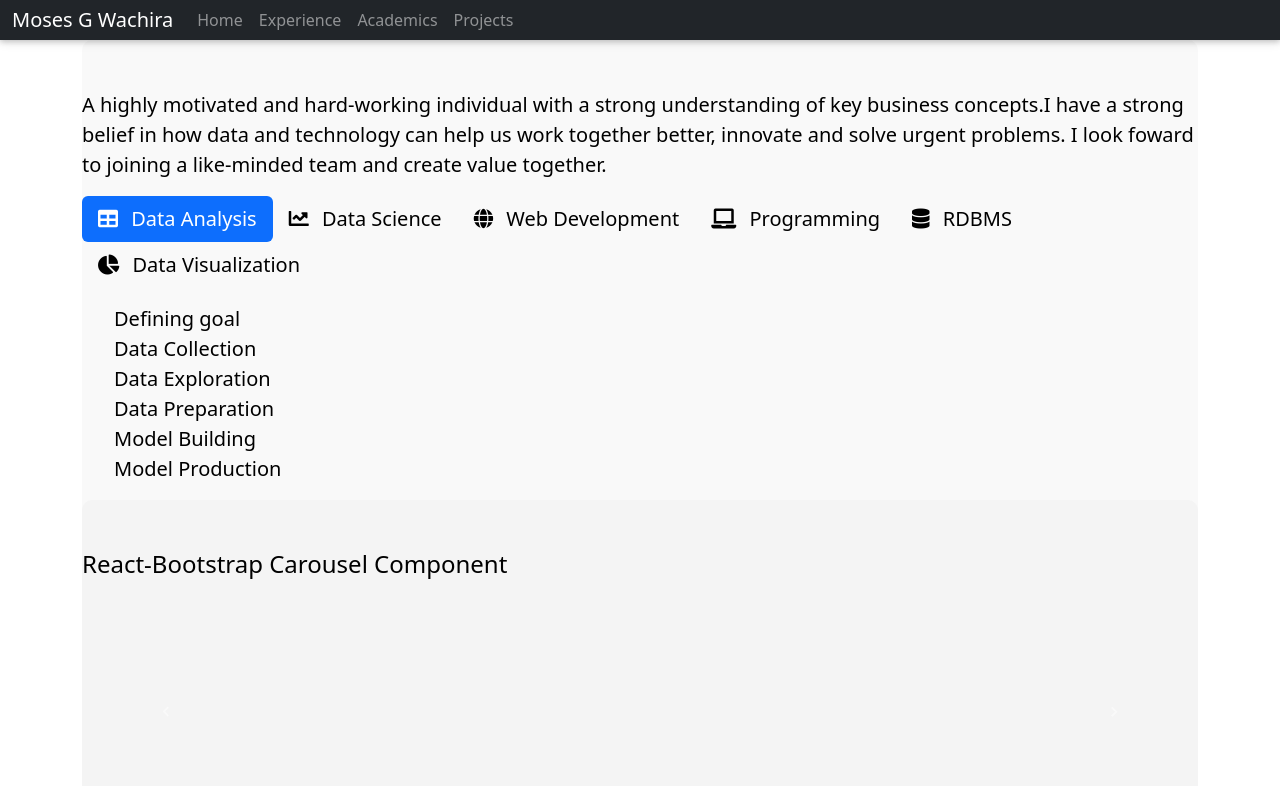
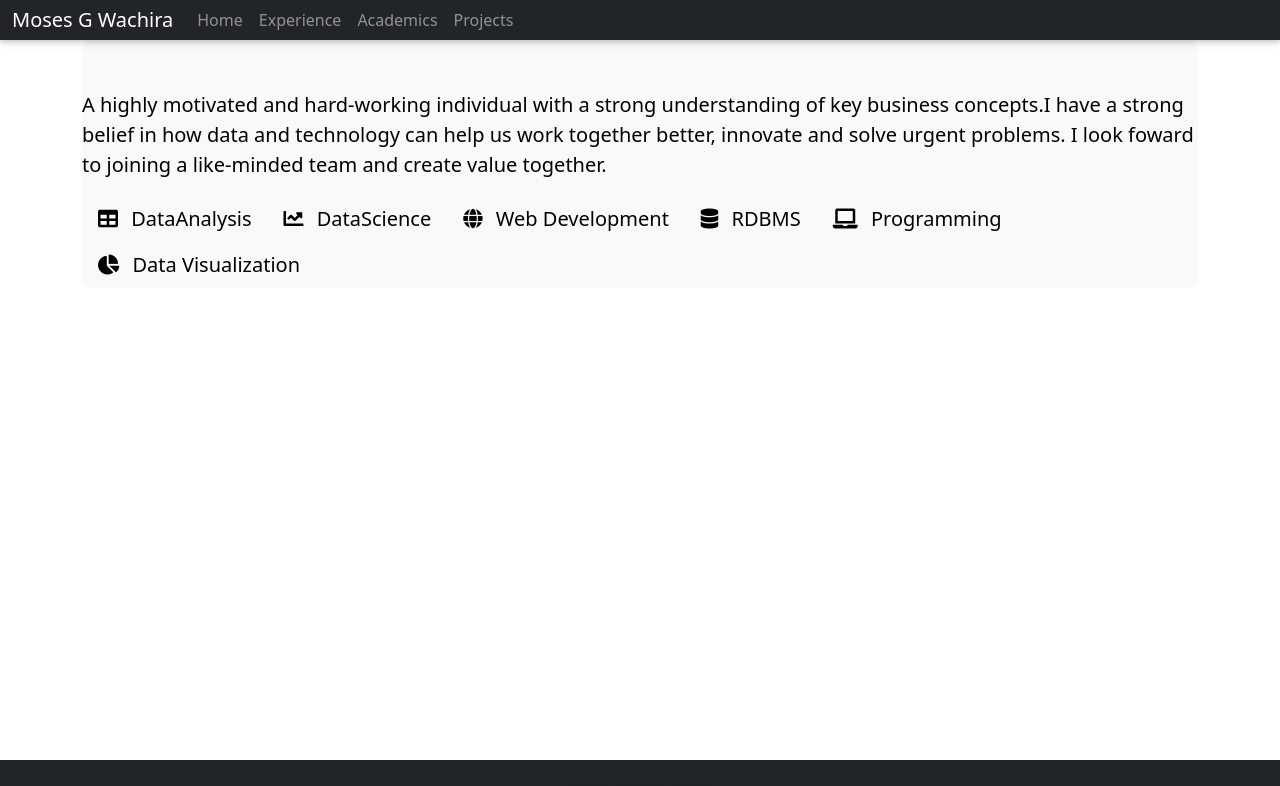
Before and after one commit to mosesglitch/resume-2, a React (Create React App) app: page / in a window 1280 px wide. Shown: the top 786 px of the page. Built offline with nearby package versions, Linux system fonts and the light colour scheme.

Commit message:
refactor skill.js to use map

```diff
--- a/src/App.js
+++ b/src/App.js
@@ -9,7 +9,8 @@ import Footer from "./components/Footer";
 import "bootstrap/dist/css/bootstrap.min.css";
 
 import { BrowserRouter, Route, Routes } from "react-router-dom";
-function App() {
+class App extends React.Component {
+  render() {
     return (
       <div className="page-container">
         <BrowserRouter>
@@ -27,5 +28,6 @@ function App() {
       </div>
     );
   }
+}
 
 export default App;
--- a/src/components/Academics.js
+++ b/src/components/Academics.js
@@ -3,7 +3,8 @@ import Container from "react-bootstrap/Container";
 import { MDBCol } from "mdb-react-ui-kit";
 import "./styles/Index.css";
 
-function Academics() {
+class Academics extends React.Component {
+  render() {
     return (
       <Container>
         <div className="d-flex align-items-start mb-3">
@@ -101,4 +102,5 @@ function Academics() {
       </Container>
     );
   }
+}
 export default Academics;
--- a/src/components/Footer.js
+++ b/src/components/Footer.js
@@ -12,7 +12,8 @@ import "@fortawesome/fontawesome-free/css/all.min.css";
 import "bootstrap-css-only/css/bootstrap.min.css";
 import "mdbreact/dist/css/mdb.css";
 
-export default function Footer() {
+class Footer extends React.Component {
+  render() {
     return (
       <div className="footer">
         <MDBFooter className="text-center" color="white" bgColor="dark">
@@ -94,3 +95,5 @@ export default function Footer() {
       </div>
     );
   }
+}
+export default Footer;
--- a/src/components/Home.js
+++ b/src/components/Home.js
@@ -2,8 +2,53 @@ import React from "react";
 import Skills from "./Skills";
 import CarouselNew from "./CarouselNew";
 import Container from "react-bootstrap/Container";
+import DataVisualization from "./skillsInDepth/DataVisualization";
+import RDBMS from "./skillsInDepth/RDBMS";
+import Programming from "./skillsInDepth/Programming";
+import DataScience from "./skillsInDepth/DataScience";
+import WebDev from "./skillsInDepth/WebDev";
+import DataAnalysis from "./skillsInDepth/DataAnalysis";
 
-function Home() {
+const inskill = [
+  {
+    id: 1,
+    icon: "table",
+    item: "DataAnalysis",
+    comp: <DataAnalysis />,
+  },
+  {
+    id: 2,
+    icon: "chart-line",
+    item: "DataScience",
+    comp: <DataScience />,
+  },
+  {
+    id: 3,
+    icon: "globe",
+    item: "Web Development",
+    comp: <WebDev />,
+  },
+  {
+    id: 4,
+    icon: "database",
+    item: "RDBMS",
+    comp: <RDBMS />,
+  },
+  {
+    id: 5,
+    icon: "laptop",
+    item: "Programming",
+    comp: <Programming />,
+  },
+  {
+    id: 6,
+    icon: "chart-pie",
+    item: "Data Visualization",
+    comp: <DataVisualization />,
+  },
+];
+class Home extends React.Component {
+  render() {
     return (
       <Container>
         <div class="newsec">
@@ -11,15 +56,16 @@ function Home() {
             A highly motivated and hard-working individual with a strong
             understanding of key business concepts.I have a strong belief in how
             data and technology can help us work together better, innovate and
-          solve urgent problems. I look foward to joining a like-minded team and
-          create value together.
+            solve urgent problems. I look foward to joining a like-minded team
+            and create value together.
           </p>
 
-        <Skills />
+          <Skills name={"paps"} inskill={inskill} />
 
-        <CarouselNew />
+          {/* <CarouselNew /> */}
         </div>
       </Container>
     );
   }
+}
 export default Home;
--- a/src/components/NavBar.js
+++ b/src/components/NavBar.js
@@ -2,7 +2,8 @@ import React from "react";
 import { Link } from "react-router-dom";
 import { Navbar, Nav, Container } from "react-bootstrap";
 
-function NavBar() {
+class NavBar extends React.Component {
+  render() {
     return (
       <div className="navo">
         <Navbar bg="dark" expand="lg" variant={"dark"}>
@@ -34,4 +35,5 @@ function NavBar() {
       </div>
     );
   }
+}
 export default NavBar;
--- a/src/components/Projectlist.js
+++ b/src/components/Projectlist.js
@@ -8,7 +8,8 @@ import {
   MDBCardGroup,
 } from "mdb-react-ui-kit";
 
-function Projectlist() {
+class Projectlist extends React.Component {
+  render() {
     const projectdict = [
       {
         src: "https://mdbootstrap.com/img/new/standard/city/041.webp",
@@ -42,4 +43,5 @@ function Projectlist() {
     ));
     return <MDBCardGroup>{projectmap}</MDBCardGroup>;
   }
+}
 export default Projectlist;
--- a/src/components/Projects.js
+++ b/src/components/Projects.js
@@ -19,7 +19,8 @@ const projectdict = [
     text: "Access management with users,roles and RBAC using Auth0",
   },
 ];
-function Projects() {
+class Projects extends React.Component {
+  render() {
     const projectDict = projectdict;
     return (
       <div>
@@ -30,4 +31,5 @@ function Projects() {
       </div>
     );
   }
+}
 export default Projects;
--- a/src/components/Skills.js
+++ b/src/components/Skills.js
@@ -7,97 +7,53 @@ import {
   MDBTabsContent,
   MDBTabsPane,
 } from "mdb-react-ui-kit";
-import DataVisualization from "./skillsInDepth/DataVisualization";
-import RDBMS from "./skillsInDepth/RDBMS";
-import Programming from "./skillsInDepth/Programming";
-import DataScience from "./skillsInDepth/DataScience";
-import WebDev from "./skillsInDepth/WebDev";
-import DataAnalysis from "./skillsInDepth/DataAnalysis";
 
-export default function Skills() {
-  const [iconsActive, setIconsActive] = useState("pill1");
-
-  const handleIconsClick = (value: string) => {
-    if (value === iconsActive) {
-      return;
+class Skills extends React.Component {
+  constructor(props) {
+    super(props);
+    this.state = {
+      activeskill: this.props.inskill[0]["comp"],
+      skilldisplay: this.props.skilldisplay,
+      trialstate: "red",
+    };
+    this.handleIconsClick = this.handleIconsClick.bind();
   }
-
-    setIconsActive(value);
+  handleIconsClick = (e) => {
+    const newActiveSkill = this.props.inskill[e - 1]["comp"];
+    this.setState((state, props) => ({
+      activeskill: newActiveSkill,
+      trialstate: "blue",
+    }));
   };
+  render() {
+    const skilllist = this.props.inskill.map((skill, i) => (
+      <MDBTabsItem key={i}>
+        <MDBTabsLink
+          onClick={(e) => this.handleIconsClick(skill.id)}
+          // active={iconsActive==}
+          // active={iconsActive === this.state.activeskill}
+        >
+          <MDBIcon fas icon={skill.icon} className="me-2" /> {skill.item}
+        </MDBTabsLink>
+      </MDBTabsItem>
+    ));
+    const aptitude = this.state.trialstate;
 
     return (
       <>
         <MDBTabs pills className="mb-3">
-        <MDBTabsItem>
-          <MDBTabsLink
-            onClick={() => handleIconsClick("pill1")}
-            active={iconsActive === "pill1"}
-          >
-            <MDBIcon fas icon="table" className="me-2" /> Data Analysis
-          </MDBTabsLink>
-        </MDBTabsItem>
-        <MDBTabsItem>
-          <MDBTabsLink
-            onClick={() => handleIconsClick("pill2")}
-            active={iconsActive === "pill2"}
-          >
-            <MDBIcon fas icon="chart-line" className="me-2" /> Data Science
-          </MDBTabsLink>
-        </MDBTabsItem>
-        <MDBTabsItem>
-          <MDBTabsLink
-            onClick={() => handleIconsClick("pill3")}
-            active={iconsActive === "pill3"}
-          >
-            <MDBIcon fas icon="globe" className="me-2" /> Web Development
-          </MDBTabsLink>
-        </MDBTabsItem>
-        <MDBTabsItem>
-          <MDBTabsLink
-            onClick={() => handleIconsClick("pill4")}
-            active={iconsActive === "pill4"}
-          >
-            <MDBIcon fas icon="laptop" className="me-2" /> Programming
-          </MDBTabsLink>
-        </MDBTabsItem>
-        <MDBTabsItem>
-          <MDBTabsLink
-            onClick={() => handleIconsClick("pill5")}
-            active={iconsActive === "pill5"}
-          >
-            <MDBIcon fas icon="database" className="me-2" /> RDBMS
-          </MDBTabsLink>
-        </MDBTabsItem>
-        <MDBTabsItem>
-          <MDBTabsLink
-            onClick={() => handleIconsClick("pill6")}
-            active={iconsActive === "pill6"}
-          >
-            <MDBIcon fas icon="chart-pie" className="me-2" /> Data Visualization
-          </MDBTabsLink>
-        </MDBTabsItem>
+          {skilllist}
         </MDBTabs>
-
-      <MDBTabsContent>
-        <MDBTabsPane show={iconsActive === "pill1"}>
-          <DataAnalysis />
-        </MDBTabsPane>
-        <MDBTabsPane show={iconsActive === "pill2"}>
-          <DataScience />
-        </MDBTabsPane>
-        <MDBTabsPane show={iconsActive === "pill3"}>
-          <WebDev />
-        </MDBTabsPane>
-        <MDBTabsPane show={iconsActive === "pill4"}>
-          <Programming />
-        </MDBTabsPane>
-        <MDBTabsPane show={iconsActive === "pill5"}>
-          <RDBMS />
-        </MDBTabsPane>
-        <MDBTabsPane show={iconsActive === "pill6"}>
-          <DataVisualization />
+        <MDBTabsContent show={this.state.trialstate === this.state.trialstate}>
+          {/* <MDBTabsPane show={iconsActive === "pill6"}> */}
+          <MDBTabsPane>
+            {aptitude}
+            <h1>What is this</h1>
+            {console.log(aptitude)}
           </MDBTabsPane>
         </MDBTabsContent>
       </>
     );
   }
+}
+export default Skills;
```
Also changed, not shown: Skills.js (added, +103 -0 lines), src/components/Experience.js (+7 -5 lines), src/components/CarouselNew.js. Lines whose indentation alone changed are shown as unchanged.
